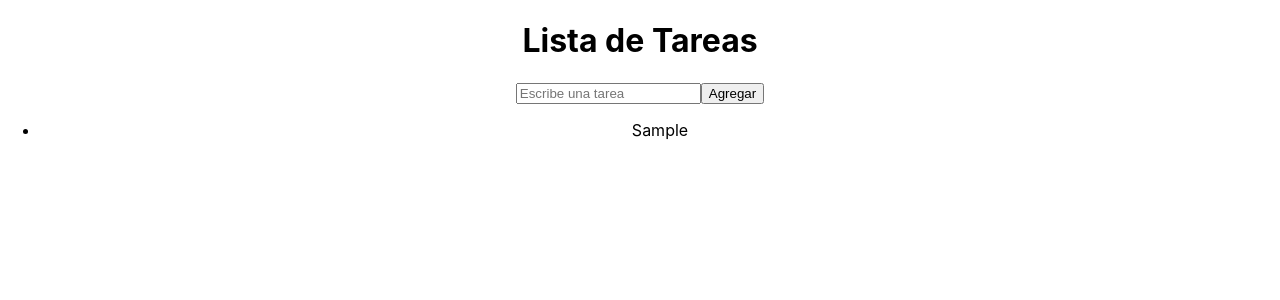
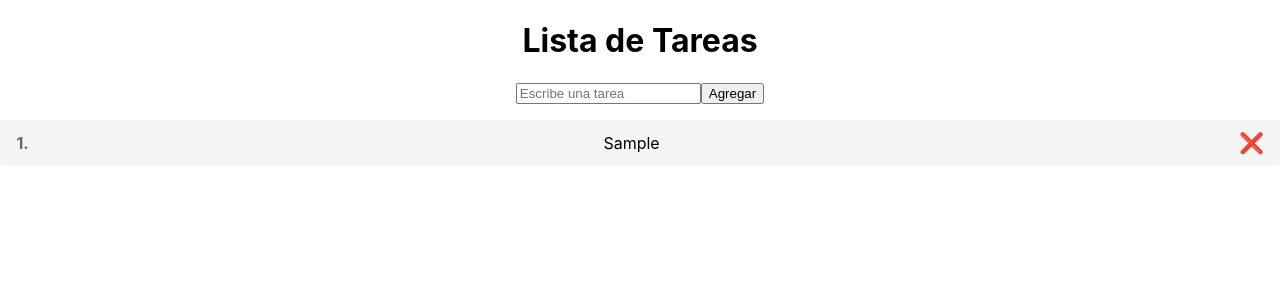
Before and after one commit to manuconan/lista-tareas-react, a React (Create React App) app: page / in a window 1280 px wide. Both pictures are taken after typing "Sample" into the empty fields and a click on the button "Agregar". Shown: the top 300 px of the page. Built offline with nearby package versions, Linux system fonts and the light colour scheme.

Commit message:
He añadido un botón de borrado para las notas que se vayan creando

```diff
--- a/src/App.js
+++ b/src/App.js
@@ -1,43 +1,91 @@
-import './App.css';
-// Importamos React y el hook useState para manejar el estado del componente
-import React, { useState } from 'react';
+// Importamos los módulos necesarios de React
+import './App.css'; // Importamos los estilos CSS
+import React, { useState } from 'react'; // useState nos permite manejar estado en componentes funcionales
 
-// Importamos los componentes que crearemos: el formulario para agregar tareas y la lista que las muestra
-import TodoForm from "./components/TodoForm";
-import TodoList from "./components/TodoList";
+// Importamos nuestros componentes personalizados
+import TodoForm from "./components/TodoForm"; // Componente con el formulario para añadir tareas
+import TodoList from "./components/TodoList"; // Componente que muestra la lista de tareas
 
-// Componente principal de la aplicación.
+// Componente principal de la aplicación
 function App() {
-  const [todos, setTodos] = useState([]);  // Esto debe estar aquí
+  /*
+   * Estado para almacenar nuestras tareas
+   * - todos: Array que contiene todas las tareas
+   * - setTodos: Función para actualizar el estado
+   * Cada tarea será un objeto con { id, text, completed }
+   */
+  const [todos, setTodos] = useState([]);
 
-  // Estado que almacena el array de tareas (cada una será un objeto con id, texto y estado de completado)
+  /**
+   * Función para agregar una nueva tarea
+   * @param {string} text - Texto de la tarea que viene del formulario
+   */
   const addTodo = (text) => {
-    // Creamos una nueva tarea como objeto
+    // Creamos un nuevo objeto tarea
     const newTodo = {
-      id: Date.now(),    // Generamos un ID Único usando marca de tiempo actual
-      text,             // Texto de la tarea (lo recibe como parámetro).
-      completed: false, // Estado inicial de la tarea (no completada)
+      id: Date.now(),    // ID único basado en la marca de tiempo actual
+      text,              // Texto de la tarea (usamos shorthand property)
+      completed: false   // Estado inicial (no completada)
     };
 
-    // Actualizamos el estado, agregando la nueva tarea al inicio del array
+    // Actualizamos el estado:
+    // 1. newTodo: la nueva tarea
+    // 2. ...todos: todas las tareas existentes (usamos spread operator)
     setTodos([newTodo, ...todos]);
   };
 
-  // JSX que se renderiza en pantalla
+  /**
+   * Función para cambiar el estado de completado de una tarea
+   * @param {number} id - ID de la tarea a modificar
+   */
+  const toggleComplete = (id) => {
+    setTodos(
+      // Mapeamos todas las tareas
+      todos.map(todo =>
+        // Si encontramos la tarea con el ID, cambiamos su estado 'completed'
+        todo.id === id ? { ...todo, completed: !todo.completed } : todo
+        // ...todo copia todas las propiedades de la tarea existente
+        // !todo.completed invierte el valor actual de 'completed'
+      )
+    );
+  };
+
+  /**
+   * Función para eliminar una tarea
+   * @param {number} id - ID de la tarea a eliminar
+   */
+  const deleteTodo = (id) => {
+    // Filtramos el array para mantener solo las tareas cuyo ID no coincida
+    setTodos(todos.filter(todo => todo.id !== id));
+  };
+
+  // Renderizado del componente
   return (
     <div className="App">
-      {/* Título principal */}
+      {/* Título principal de la aplicación */}
       <h1>Lista de Tareas</h1>
 
-      {/* Componente del formulario para añadir nuevas tareas.
-          Le pasamos la función addTodo como prop */}
+      {/*
+       * Componente TodoForm
+       * - Le pasamos la función addTodo como prop
+       * - Será llamada cuando el usuario envíe una nueva tarea
+       */}
       <TodoForm addTodo={addTodo} />
 
-      {/* Componente para mostrar la lista de tareas */}
-      <TodoList todos={todos} />
+      {/*
+       * Componente TodoList
+       * - todos: Lista completa de tareas
+       * - toggleComplete: Función para marcar/desmarcar tareas
+       * - deleteTodo: Función para eliminar tareas
+       */}
+      <TodoList
+        todos={todos}
+        toggleComplete={toggleComplete}
+        deleteTodo={deleteTodo}
+      />
     </div>
   );
 }
 
-// Exportamos el componente para que pueda ser usado en index.js
+// Exportamos el componente para que pueda ser usado en otros archivos
 export default App;
--- a/src/components/TodoForm.js
+++ b/src/components/TodoForm.js
@@ -1,39 +1,27 @@
-/**Este componente muestra un input y un botón,
- * guarda la que el usuario escribe en un estado local (input),
- * cuando se envía el formulario(handleSubmit),llama a la función
- * del componente padre(App) para agregar esa nueva tarea.
- */
+import React, { useState } from 'react';
 
-import React, { useState } from "react";
+function TodoForm({ addTodo }) {
+  const [input, setInput] = useState('');
 
-//Componente para el formulario de entrada de tareas
-function TodoForm({ addTodo }) {
-    //Estado Local para guardar el texto que el usuario escribe
-    const [input, setInput] = useState("");
-
-    //Maneja el cambio del input (cada vez que se escribe algo)
-    const handleChange = (e) => {
-        setInput(e.target.value);//actualiza el estado con lo que se escribe
+  const handleSubmit = (e) => {
+    e.preventDefault();
+    if (input.trim()) {
+      addTodo(input); // ✅ Llama a la función de App.js
+      setInput(''); // 🧹 Limpia el input
+    }
   };
 
-    //Maneja el envío del formulario
-    const handleSubmit = (e) => {
-        e.preventDefault();//Evita que se recargue la página
-        if (input.trim()) {
-            addTodo(input); //Llama a la función que viene desde App para agregar la tarea
-            setInput("")//  //Limpia el input después de agregar
-        }
-    };
   return (
     <form onSubmit={handleSubmit}>
       <input
         type="text"
         placeholder="Escribe una tarea"
         value={input}
-                onChange={handleChange}
+        onChange={(e) => setInput(e.target.value)}
       />
       <button type="submit">Agregar</button>
     </form>
   );
 }
+
 export default TodoForm;
--- a/src/components/TodoItem.js
+++ b/src/components/TodoItem.js
@@ -1,15 +1,72 @@
+// Importamos React para poder usar JSX
+import React from 'react';
 
-/**Recibe como prop un objeto "todo"(una tarea)que viene desde TodoList
- * muestra solo el texto de la tarea (todo.text) dentro de un <li>
+/**
+ * Componente que representa una tarea individual en la lista
+ * @param {Object} props - Propiedades del componente
+ * @param {Object} props.todo - Objeto que representa la tarea (contiene id, text, completed)
+ * @param {number} props.index - Número de índice de la tarea (para la numeración)
+ * @param {Function} props.toggleComplete - Función para marcar/desmarcar como completada
+ * @param {Function} props.deleteTodo - Función para eliminar la tarea
  */
-import React from "react";
+function TodoItem({ todo, index, toggleComplete, deleteTodo }) {
+    return (
+        // Elemento <li> que representa cada tarea
+        <li
+            // Evento que se dispara al hacer clic en la tarea (marca/desmarca como completada)
+            onClick={() => toggleComplete(todo.id)}
+            // Estilos inline para el elemento de la tarea:
+            style={{
+                cursor: 'pointer', // Cambia el cursor a "mano" al pasar el mouse
+                display: 'flex', // Usa flexbox para el layout
+                alignItems: 'center', // Centra verticalmente los elementos
+                padding: '10px', // Espaciado interno
+                margin: '5px 0', // Margen superior e inferior
+                backgroundColor: '#f5f5f5', // Color de fondo
+                borderRadius: '4px' // Bordes redondeados
+            }}
+        >
+            {/* Contenedor del número de índice de la tarea */}
+            <span
+                style={{
+                    marginRight: '10px', // Espacio a la derecha del número
+                    fontWeight: 'bold', // Texto en negrita
+                    color: '#666', // Color gris oscuro
+                    minWidth: '25px', // Ancho mínimo para alinear números de 1 y 2 dígitos
+                    textDecoration: todo.completed ? 'line-through' : 'none', // Tacha el texto si está completada
 
-// Componente que representa una tarea individual
-function TodoItem({todo}){
-    return(
-        <li>
-            {todo.text}
+                }}
+            >
+                {index}. {/* Muestra el número de índice seguido de un punto */}
+            </span>
+
+            {/* Texto de la tarea */}
+            <span style={{ flexGrow: 1 }}>
+                {todo.text} {/* Muestra el contenido de la tarea */}
+            </span>
+
+            {/* Botón para eliminar la tarea */}
+            <button
+                style={{
+                    background: 'transparent', // Fondo transparente
+                    border: 'none', // Sin bordes
+                    cursor: 'pointer', // Cursor en forma de mano
+                    fontSize: '20px', // Tamaño del icono
+                    color: 'red', // Color rojo para el icono
+                    marginLeft: '15px' // Margen a la izquierda
+                }}
+                // Evento al hacer clic en el botón
+                onClick={(e) => {
+                    e.stopPropagation(); // Evita que el evento se propague al <li>
+                    deleteTodo(todo.id); // Llama a la función para eliminar la tarea
+                }}
+                aria-label="Eliminar tarea" // Mejora accesibilidad para lectores de pantalla
+            >
+                ❌ {/* Icono de cruz para representar "eliminar" */}
+            </button>
         </li>
     );
 }
+
+// Exportamos el componente para que pueda ser usado en otros archivos
 export default TodoItem;
--- a/src/components/TodoList.js
+++ b/src/components/TodoList.js
@@ -1,23 +1,30 @@
-/** Este componente recibe un array de tareas "todos"desde App.js
- * usa .map() para recorrer cada tarea y mostrarla usando un componente hijo:
- * todoItem
- * Cada "TodoItem" recibe el objeto de la tarea como prop y un key único(React lo
- * necestia para identificar el elemento)
+import TodoItem from './TodoItem';
+
+/**
+ * Componente que muestra la lista completa de tareas
+ * @param {Object} props - Recibe tres props:
+ * - todos: Array de tareas
+ * - toggleComplete: Función para marcar/completar tareas
+ * - deleteTodo: Función para eliminar tareas
  */
+function TodoList({ todos, toggleComplete, deleteTodo }) {
+  return (
+    <ol style={{
+      listStyleType: 'none',  // Elimina la numeración por defecto
+      padding: 0,
+      counterReset: 'item-counter'  // Inicializa el contador CSS
+    }}>
+      {todos.map((todo, index) => (  // index viene del map
+        <TodoItem
+          key={todo.id}
+          todo={todo}
+          index={index + 1}  // Pasamos el número de posición (1-based)
+          toggleComplete={toggleComplete}
+          deleteTodo={deleteTodo}  // Aseguramos que deleteTodo se pasa correctamente
+        />
+      ))}
+    </ol>
+  );
+}
 
-import React from "react";
-import TodoItem from "./TodoItem";
-
-//Este componente recibe un array de tareas como prop
-function TodoList({todos}){// esta entre llaves porque es una forma de desestructuración de props en React y js
-return(
-    <ul>
-        {todos.map((todo) => (
-        // Por cada tarea, renderizamos un componente TodoItem
-        // Le pasamos el objeto todo como prop y usamos su id como key
-        <TodoItem key={todo.id} todo={todo} />
-      ))}
-    </ul>
-);
-}
 export default TodoList;
```
Lines whose indentation alone changed are shown as unchanged.
